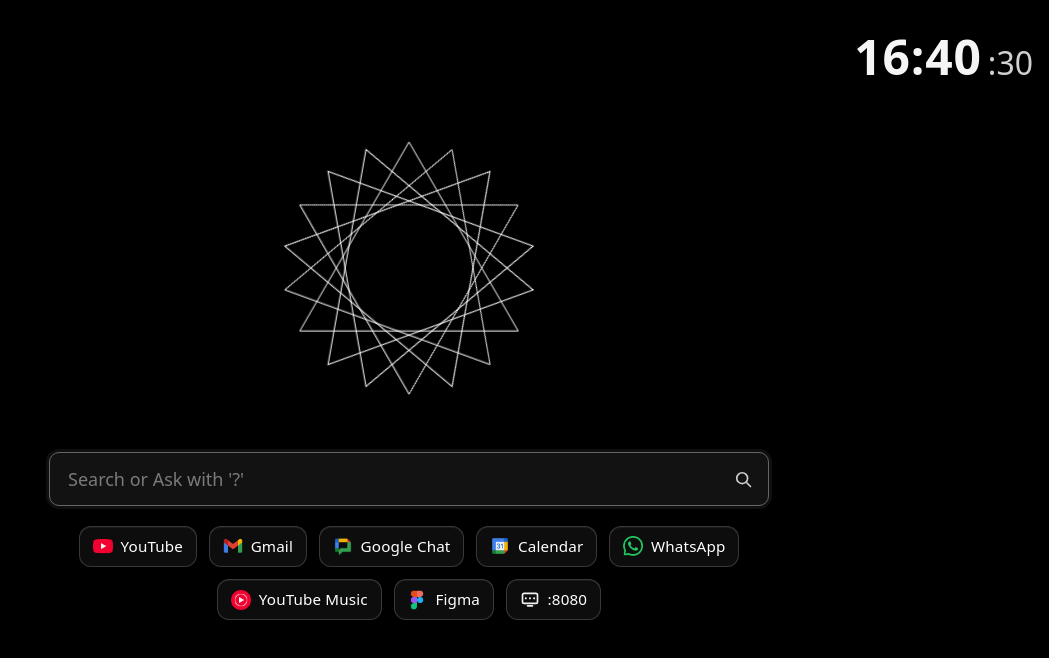
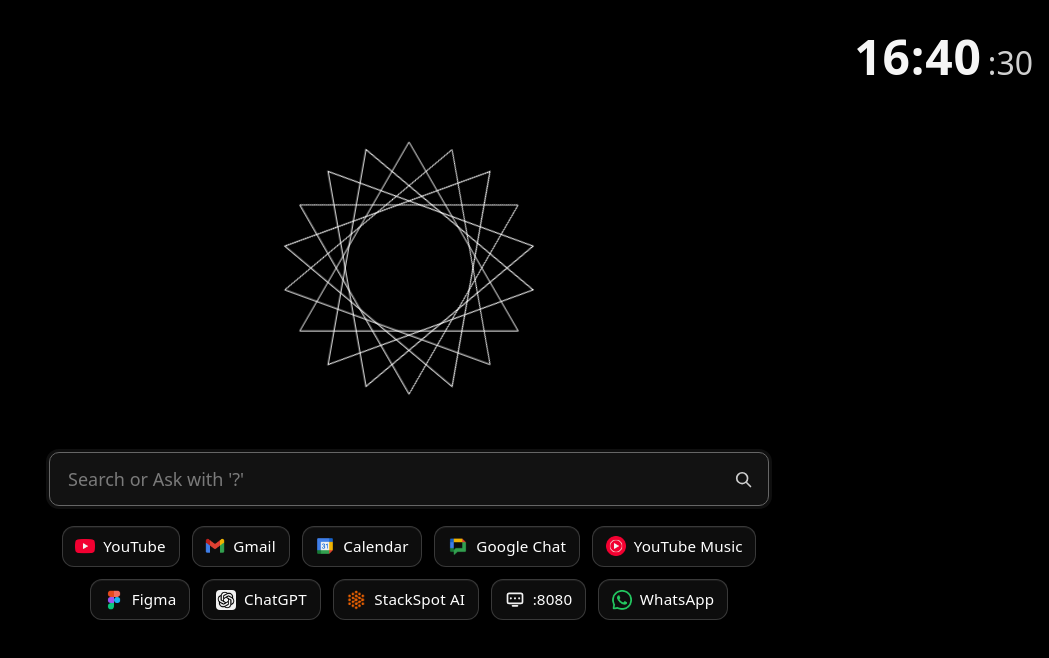
Before and after one commit to gabriel-pinheiro/notnull-newtab, a browser extension: page index.html in a window 1280 px wide. Shown: the whole page, without its empty margins (231-1280 px from the left). Drawn offline with Linux system fonts and the light colour scheme.

Commit message:
Adding AI chats

```diff
--- a/index.html
+++ b/index.html
@@ -58,14 +58,6 @@
           </a>
         </li>
         <li class="ql-item">
-          <a class="ql-link" href="https://chat.google.com/">
-            <span class="ql-icon" aria-hidden="true">
-                <img src="assets/google-chat.png" alt="" width="20" height="20" loading="lazy" decoding="async" />
-            </span>
-            <span class="ql-label">Google Chat</span>
-          </a>
-        </li>
-        <li class="ql-item">
           <a class="ql-link" href="https://calendar.google.com/">
             <span class="ql-icon" aria-hidden="true">
                 <img src="assets/calendar.png" alt="" width="20" height="20" loading="lazy" decoding="async" />
@@ -74,11 +66,11 @@
           </a>
         </li>
         <li class="ql-item">
-          <a class="ql-link" href="https://web.whatsapp.com/">
+          <a class="ql-link" href="https://chat.google.com/">
             <span class="ql-icon" aria-hidden="true">
-                <img src="assets/whatsapp.png" alt="" width="20" height="20" loading="lazy" decoding="async" />
+                <img src="assets/google-chat.png" alt="" width="20" height="20" loading="lazy" decoding="async" />
             </span>
-            <span class="ql-label">WhatsApp</span>
+            <span class="ql-label">Google Chat</span>
           </a>
         </li>
         <li class="ql-item">
@@ -98,11 +90,35 @@
           </a>
         </li>
         <li class="ql-item">
+          <a class="ql-link" href="https://chatgpt.com/">
+            <span class="ql-icon" aria-hidden="true">
+                <img src="assets/chatgpt.png" alt="" width="20" height="20" loading="lazy" decoding="async" />
+            </span>
+            <span class="ql-label">ChatGPT</span>
+          </a>
+        </li>
+        <li class="ql-item">
+          <a class="ql-link" href="https://ai.stackspot.com/">
+            <span class="ql-icon" aria-hidden="true">
+                <img src="assets/stackspot-ai.png" alt="" width="20" height="20" loading="lazy" decoding="async" />
+            </span>
+            <span class="ql-label">StackSpot AI</span>
+          </a>
+        </li>
+        <li class="ql-item">
           <a class="ql-link" href="http://localhost:8080/">
             <span class="ql-icon" aria-hidden="true">
                 <img src="assets/localhost-8080.svg" alt="" width="20" height="20" loading="lazy" decoding="async" />
             </span>
             <span class="ql-label">:8080</span>
+          </a>
+        </li>
+        <li class="ql-item">
+          <a class="ql-link" href="https://web.whatsapp.com/">
+            <span class="ql-icon" aria-hidden="true">
+                <img src="assets/whatsapp.png" alt="" width="20" height="20" loading="lazy" decoding="async" />
+            </span>
+            <span class="ql-label">WhatsApp</span>
           </a>
         </li>
       </ul>
```
Also changed, not shown: assets/chatgpt.png (added), assets/stackspot-ai.png (added).
